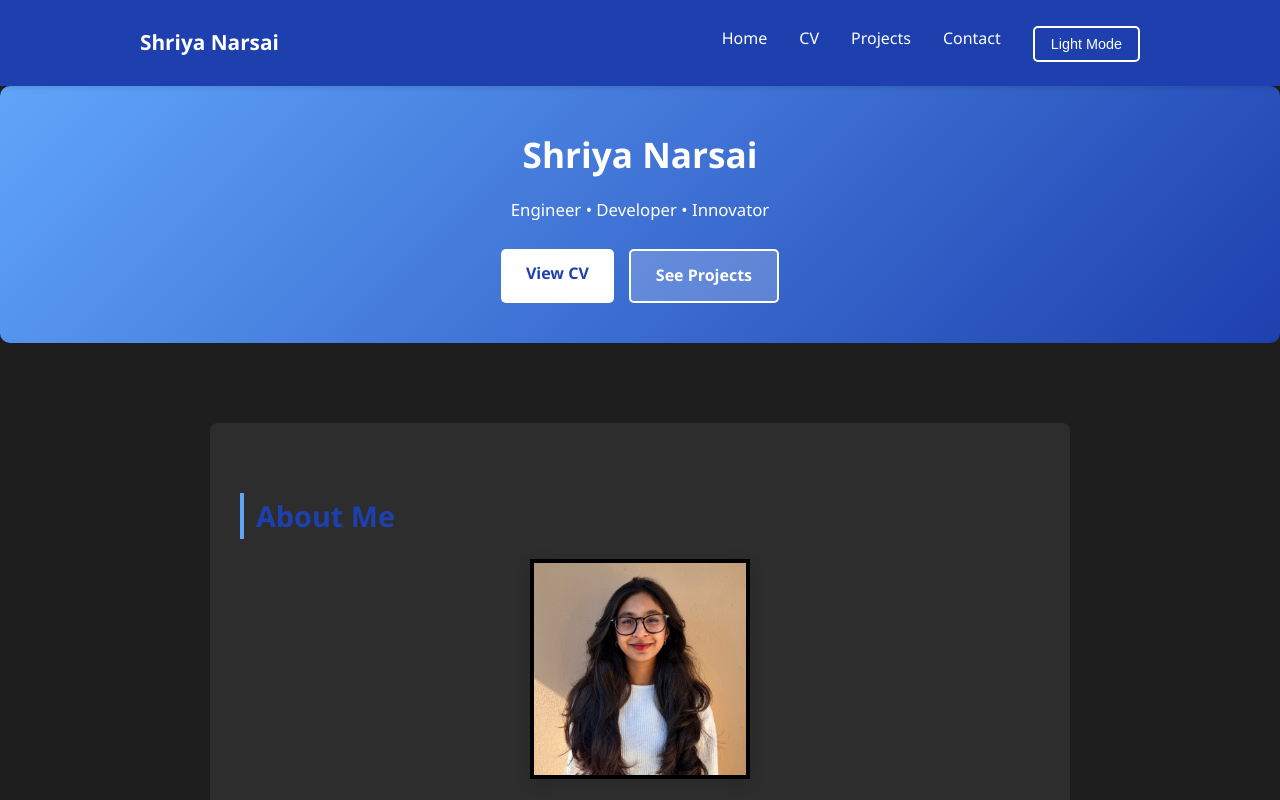
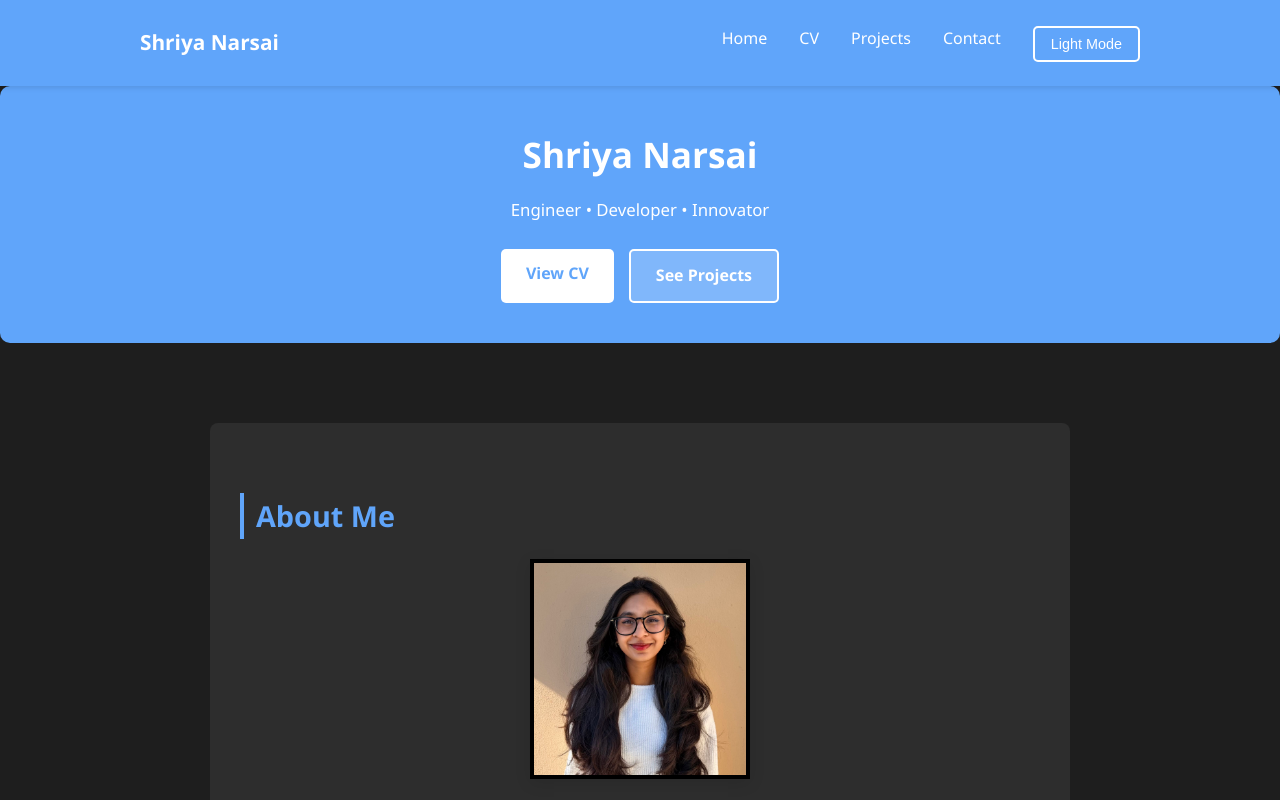
Before and after one commit to narsaishriya/Shriya-Narsai, a plain HTML site: page index.html in a window 1280 px wide. Both pictures are taken after a click on the button "Dark Mode". Shown: the top 800 px of the page. Drawn offline with Linux system fonts and the light colour scheme.

Commit message:
Update dark mode colors

```diff
--- a/assets/css/style.css
+++ b/assets/css/style.css
@@ -17,10 +17,10 @@
 body.dark-mode {
     --bg-primary: #1e1e1e;
     --bg-secondary: #2d2d2d;
-    --text-primary: #f0f0f0;
-    --text-secondary: #b0b0b0;
+    --text-primary: #ffffff;
+    --text-secondary: #f5f5f5;
     --accent: #60a5fa;
-    --accent-dark: #1e40af;
+    --accent-dark: #60a5fa;
     --border: #404040;
 }
 
```
